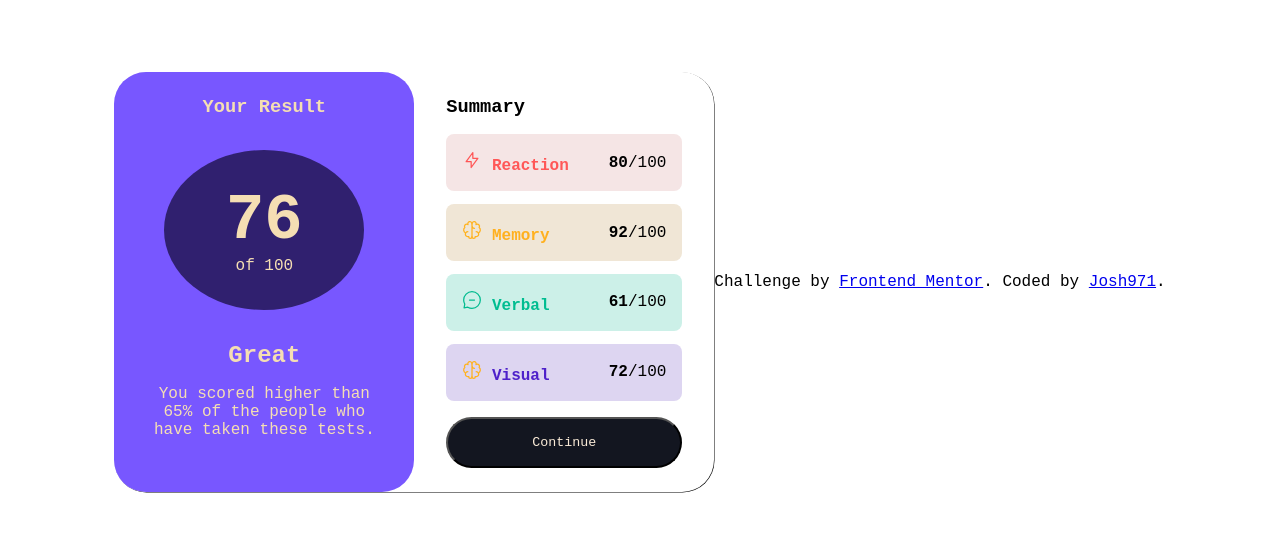
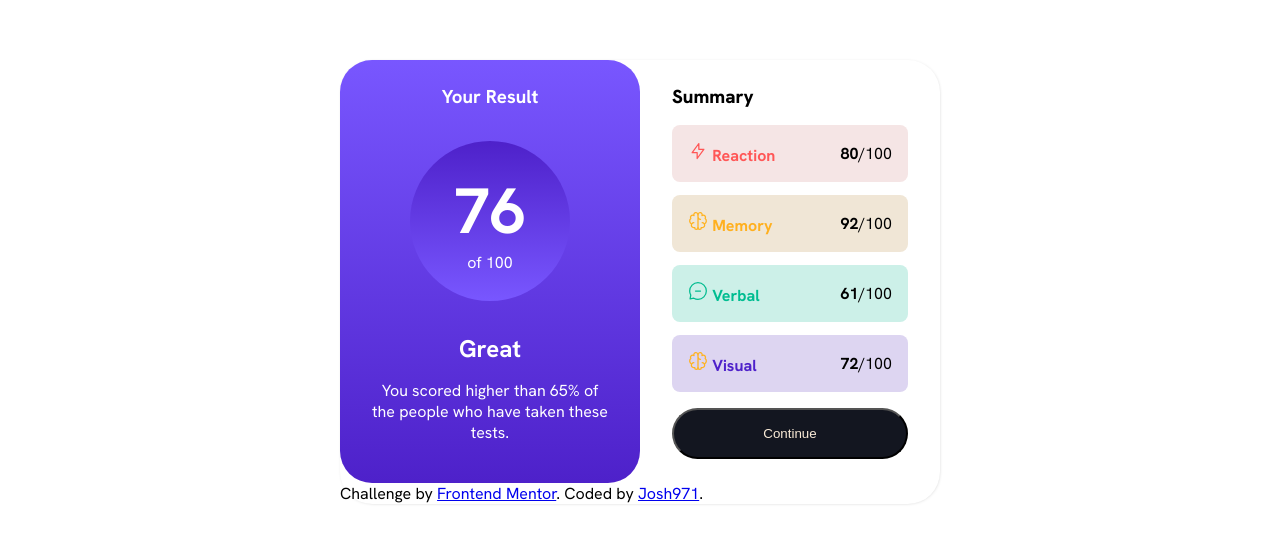
Before and after one commit to josh791/R-summary, a plain HTML site: page git hub/results-summary-component-main/index.html in a window 1280 px wide. Shown: the part 118-662 px from the top of the page. Drawn offline with Linux system fonts and the light colour scheme.

Commit message:
modified project

```diff
--- a/git hub/results-summary-component-main/css/style.css
+++ b/git hub/results-summary-component-main/css/style.css
@@ -1,67 +1,85 @@
+:root {
+  --color-white: #fff;
+  --color-light-purple: hsl(252, 100%, 67%);
+  --color-dark-purple: hsla(256, 72%, 46%, 1);
+}
+
 * {
   margin: 0;
   padding: 0%;
   box-sizing: border-box;
-    font-family: 'Courier New', Courier, monospace;
 }
+
 body {
+  font-family: "Hanken Grotesk", sans-serif;
+  font-weight: 400;
   min-height: 100vh;
   display: flex;
   align-items: center;
   justify-content: center;
 }
 .card {
-    box-shadow: 0.5px 0.5px 0.5px 0px;
+  box-shadow: 0.5px 0.5px 5.5px -4px;
   border-radius: 2rem;
-    width:600px;
+  width: 600px;
 }
+
 .card-container {
   display: flex;
   justify-content: space-between;
 }
+
 .result {
   width: 50%;
-    padding:1.5rem 2rem;
+  padding: 1.5rem 2rem;
   border-radius: 2rem;
-    background: hsl(252, 100%, 67%);
+  background: linear-gradient(
+    to bottom,
+    var(--color-light-purple),
+    var(--color-dark-purple)
+  );
   align-items: center;
   display: flex;
   flex-direction: column;
   gap: 1rem;
 }
 .result .title {
-    color:wheat;
+  color: var(--color-white);
   margin-bottom: 1rem;
 }
 .result .circle {
-    width: 200px;
+  width: 160px;
   height: 160px;
   border-radius: 50%;
-    background-color:hsl(252, 55%, 28%);
+  background: linear-gradient(
+    to bottom,
+    var(--color-dark-purple),
+    var(--color-light-purple)
+  );
   display: flex;
   align-items: center;
   justify-content: center;
   flex-direction: column;
 }
 .circle h1 {
-    color: wheat;
+  color: var(--color-white);
   font-size: 4rem;
 }
 .circle p {
-    color: wheat;
+  color: var(--color-white);
 }
 .result b {
-    color: wheat;
+  color: var(--color-white);
   font-size: 1.5rem;
   margin-top: 1rem;
 }
 .result .info {
-    color: wheat;
+  color: var(--color-white);
   text-align: center;
 }
 .summary {
   width: 50%;
-    padding :1.5rem 2rem;
+  padding: 1.5rem 2rem;
   display: flex;
   flex-direction: column;
   gap: 1rem;
@@ -73,8 +91,7 @@ body {
 .summary .rows {
   display: flex;
   flex-direction: column;
-    gap: .8rem;
-
+  gap: 0.8rem;
 }
 .summary .row {
   display: flex;
@@ -90,35 +107,35 @@ body {
   color: hsl(0, 100%, 67%);
 }
 .row:nth-child(2) {
-   background-color:  hsl(38, 47%, 89%);
+  background-color: hsl(38, 47%, 89%);
 }
 .row:nth-child(2) .badge b {
   color: hsl(39, 100%, 56%);
 }
 .row:nth-child(3) {
-   background-color:hsl(167, 55%, 87%);
+  background-color: hsl(167, 55%, 87%);
 }
 .row:nth-child(3) .badge b {
   color: hsl(166, 100%, 37%);
 }
 .row:nth-child(4) {
-   background-color: rgb(221, 213, 241) ;
+  background-color: rgb(221, 213, 241);
 }
 .row:nth-child(4) .badge b {
-   color: hsla(256, 72%, 46%, 1);;
+  color: hsla(256, 72%, 46%, 1);
 }
 .button {
   border-radius: 2rem;
   padding: 1rem;
   margin-top: auto;
-    background-color:#131620;
+  background-color: #131620;
   color: antiquewhite;
 }
 .button:hover {
   background-color: rgb(60, 31, 87);
 }
 
-@media screen and (max-width:650px) {
+@media screen and (max-width: 650px) {
   body {
     align-items: flex-start;
     background-color: white;
@@ -128,7 +145,7 @@ body {
   }
   .result {
     border-radius: 0 0 1rem 1rem;
-        width: 100% ;
+    width: 100%;
   }
   .summary {
     width: 100%;
--- a/git hub/results-summary-component-main/index.html
+++ b/git hub/results-summary-component-main/index.html
@@ -1,17 +1,34 @@
 <!DOCTYPE html>
 <html lang="en">
   <head>
-  <meta charset="UTF-8">
-  <meta name="viewport" content="width=device-width, initial-scale=1.0"> <!-- displays site properly based on user's device -->
+    <meta charset="UTF-8" />
+    <meta name="viewport" content="width=device-width, initial-scale=1.0" />
+    <!-- displays site properly based on user's device -->
 
-  <link rel="icon" type="image/png" sizes="32x32" href="./assets/images/favicon-32x32.png">
+    <link
+      rel="icon"
+      type="image/png"
+      sizes="32x32"
+      href="./assets/images/favicon-32x32.png"
+    />
 
+    <!-- font styles -->
+
+    <link rel="preconnect" href="https://fonts.googleapis.com" />
+    <link rel="preconnect" href="https://fonts.gstatic.com" crossorigin />
+    <link
+      href="https://fonts.googleapis.com/css2?family=Hanken+Grotesk:wght@400;500;600;700;800&display=swap"
+      rel="stylesheet"
+    />
+
+    <!-- personal styles -->
+    <link rel="stylesheet" href="css/style.css" />
     <title>Frontend Mentor | Results summary component</title>
-  <link rel="stylesheet" href="css/style.css">
   </head>
   <body>
     <div class="card">
       <div class="card-container">
+        <!-- result -->
         <section class="result">
           <h3 class="title">Your Result</h3>
           <div class="circle">
@@ -19,50 +36,138 @@
             <p>of 100</p>
           </div>
           <b>Great</b>
-        <P class="info">      You scored higher than 65&#37; of the people who have taken these tests.</P>
+          <p class="info">
+            You scored higher than 65&#37; of the people who have taken these
+            tests.
+          </p>
         </section>
+
+        <!-- summary -->
         <section class="summary">
           <h3 class="title">Summary</h3>
           <div class="rows">
             <div class="row">
               <div class="badge">
-              <svg xmlns="http://www.w3.org/2000/svg" width="20" height="20" fill="none" viewBox="0 0 20 20"><path stroke="#F55" stroke-linecap="round" stroke-linejoin="round" stroke-width="1.25" d="M10.833 8.333V2.5l-6.666 9.167h5V17.5l6.666-9.167h-5Z"/></svg>
+                <svg
+                  xmlns="http://www.w3.org/2000/svg"
+                  width="20"
+                  height="20"
+                  fill="none"
+                  viewBox="0 0 20 20"
+                >
+                  <path
+                    stroke="#F55"
+                    stroke-linecap="round"
+                    stroke-linejoin="round"
+                    stroke-width="1.25"
+                    d="M10.833 8.333V2.5l-6.666 9.167h5V17.5l6.666-9.167h-5Z"
+                  />
+                </svg>
                 <b>Reaction</b>
               </div>
-            <P><b>80</b>/100</P>
+              <p><b>80</b>/100</p>
             </div>
             <div class="row">
               <div class="badge">
-              <svg xmlns="http://www.w3.org/2000/svg" width="20" height="20" fill="none" viewBox="0 0 20 20"><path stroke="#FFB21E" stroke-linecap="round" stroke-linejoin="round" stroke-width="1.25" d="M5.833 11.667a2.5 2.5 0 1 0 .834 4.858"/><path stroke="#FFB21E" stroke-linecap="round" stroke-linejoin="round" stroke-width="1.25" d="M3.553 13.004a3.333 3.333 0 0 1-.728-5.53m.025-.067a2.083 2.083 0 0 1 2.983-2.824m.199.054A2.083 2.083 0 1 1 10 3.75v12.917a1.667 1.667 0 0 1-3.333 0M10 5.833a2.5 2.5 0 0 0 2.5 2.5m1.667 3.334a2.5 2.5 0 1 1-.834 4.858"/><path stroke="#FFB21E" stroke-linecap="round" stroke-linejoin="round" stroke-width="1.25" d="M16.447 13.004a3.334 3.334 0 0 0 .728-5.53m-.025-.067a2.083 2.083 0 0 0-2.983-2.824M10 3.75a2.085 2.085 0 0 1 2.538-2.033 2.084 2.084 0 0 1 1.43 2.92m-.635 12.03a1.667 1.667 0 0 1-3.333 0"/></svg>
+                <svg
+                  xmlns="http://www.w3.org/2000/svg"
+                  width="20"
+                  height="20"
+                  fill="none"
+                  viewBox="0 0 20 20"
+                >
+                  <path
+                    stroke="#FFB21E"
+                    stroke-linecap="round"
+                    stroke-linejoin="round"
+                    stroke-width="1.25"
+                    d="M5.833 11.667a2.5 2.5 0 1 0 .834 4.858"
+                  />
+                  <path
+                    stroke="#FFB21E"
+                    stroke-linecap="round"
+                    stroke-linejoin="round"
+                    stroke-width="1.25"
+                    d="M3.553 13.004a3.333 3.333 0 0 1-.728-5.53m.025-.067a2.083 2.083 0 0 1 2.983-2.824m.199.054A2.083 2.083 0 1 1 10 3.75v12.917a1.667 1.667 0 0 1-3.333 0M10 5.833a2.5 2.5 0 0 0 2.5 2.5m1.667 3.334a2.5 2.5 0 1 1-.834 4.858"
+                  />
+                  <path
+                    stroke="#FFB21E"
+                    stroke-linecap="round"
+                    stroke-linejoin="round"
+                    stroke-width="1.25"
+                    d="M16.447 13.004a3.334 3.334 0 0 0 .728-5.53m-.025-.067a2.083 2.083 0 0 0-2.983-2.824M10 3.75a2.085 2.085 0 0 1 2.538-2.033 2.084 2.084 0 0 1 1.43 2.92m-.635 12.03a1.667 1.667 0 0 1-3.333 0"
+                  />
+                </svg>
                 <b>Memory</b>
               </div>
-            <P><b>92</b>/100</P>
+              <p><b>92</b>/100</p>
             </div>
             <div class="row">
               <div class="badge">
-              <svg xmlns="http://www.w3.org/2000/svg" width="20" height="20" fill="none" viewBox="0 0 20 20"><path stroke="#00BB8F" stroke-linecap="round" stroke-linejoin="round" stroke-width="1.25" d="M7.5 10h5M10 18.333A8.333 8.333 0 1 0 1.667 10c0 1.518.406 2.942 1.115 4.167l-.699 3.75 3.75-.699A8.295 8.295 0 0 0 10 18.333Z"/></svg>
+                <svg
+                  xmlns="http://www.w3.org/2000/svg"
+                  width="20"
+                  height="20"
+                  fill="none"
+                  viewBox="0 0 20 20"
+                >
+                  <path
+                    stroke="#00BB8F"
+                    stroke-linecap="round"
+                    stroke-linejoin="round"
+                    stroke-width="1.25"
+                    d="M7.5 10h5M10 18.333A8.333 8.333 0 1 0 1.667 10c0 1.518.406 2.942 1.115 4.167l-.699 3.75 3.75-.699A8.295 8.295 0 0 0 10 18.333Z"
+                  />
+                </svg>
                 <b>Verbal</b>
               </div>
-            <P><b>61</b>/100</P>
+              <p><b>61</b>/100</p>
             </div>
             <div class="row">
               <div class="badge">
-              <svg xmlns="http://www.w3.org/2000/svg" width="20" height="20" fill="none" viewBox="0 0 20 20"><path stroke="#FFB21E" stroke-linecap="round" stroke-linejoin="round" stroke-width="1.25" d="M5.833 11.667a2.5 2.5 0 1 0 .834 4.858"/><path stroke="#FFB21E" stroke-linecap="round" stroke-linejoin="round" stroke-width="1.25" d="M3.553 13.004a3.333 3.333 0 0 1-.728-5.53m.025-.067a2.083 2.083 0 0 1 2.983-2.824m.199.054A2.083 2.083 0 1 1 10 3.75v12.917a1.667 1.667 0 0 1-3.333 0M10 5.833a2.5 2.5 0 0 0 2.5 2.5m1.667 3.334a2.5 2.5 0 1 1-.834 4.858"/><path stroke="#FFB21E" stroke-linecap="round" stroke-linejoin="round" stroke-width="1.25" d="M16.447 13.004a3.334 3.334 0 0 0 .728-5.53m-.025-.067a2.083 2.083 0 0 0-2.983-2.824M10 3.75a2.085 2.085 0 0 1 2.538-2.033 2.084 2.084 0 0 1 1.43 2.92m-.635 12.03a1.667 1.667 0 0 1-3.333 0"/></svg>
+                <svg
+                  xmlns="http://www.w3.org/2000/svg"
+                  width="20"
+                  height="20"
+                  fill="none"
+                  viewBox="0 0 20 20"
+                >
+                  <path
+                    stroke="#FFB21E"
+                    stroke-linecap="round"
+                    stroke-linejoin="round"
+                    stroke-width="1.25"
+                    d="M5.833 11.667a2.5 2.5 0 1 0 .834 4.858"
+                  />
+                  <path
+                    stroke="#FFB21E"
+                    stroke-linecap="round"
+                    stroke-linejoin="round"
+                    stroke-width="1.25"
+                    d="M3.553 13.004a3.333 3.333 0 0 1-.728-5.53m.025-.067a2.083 2.083 0 0 1 2.983-2.824m.199.054A2.083 2.083 0 1 1 10 3.75v12.917a1.667 1.667 0 0 1-3.333 0M10 5.833a2.5 2.5 0 0 0 2.5 2.5m1.667 3.334a2.5 2.5 0 1 1-.834 4.858"
+                  />
+                  <path
+                    stroke="#FFB21E"
+                    stroke-linecap="round"
+                    stroke-linejoin="round"
+                    stroke-width="1.25"
+                    d="M16.447 13.004a3.334 3.334 0 0 0 .728-5.53m-.025-.067a2.083 2.083 0 0 0-2.983-2.824M10 3.75a2.085 2.085 0 0 1 2.538-2.033 2.084 2.084 0 0 1 1.43 2.92m-.635 12.03a1.667 1.667 0 0 1-3.333 0"
+                  />
+                </svg>
                 <b>Visual</b>
               </div>
-            <P><b>72</b>/100</P>
+              <p><b>72</b>/100</p>
             </div>
           </div>
           <button class="button">Continue</button>
         </section>
       </div>
+      <div class="attribution">
+        Challenge by
+        <a href="https://www.frontendmentor.io?ref=challenge" target="_blank"
+          >Frontend Mentor</a
+        >. Coded by <a href="#">Josh971</a>.
       </div>
-
-
-  <div class="attribution">
-
-    Challenge by <a href="https://www.frontendmentor.io?ref=challenge" target="_blank">Frontend Mentor</a>.
-    Coded by <a href="#">Josh971</a>.
     </div>
   </body>
 </html>
```
Lines whose indentation alone changed are shown as unchanged.
